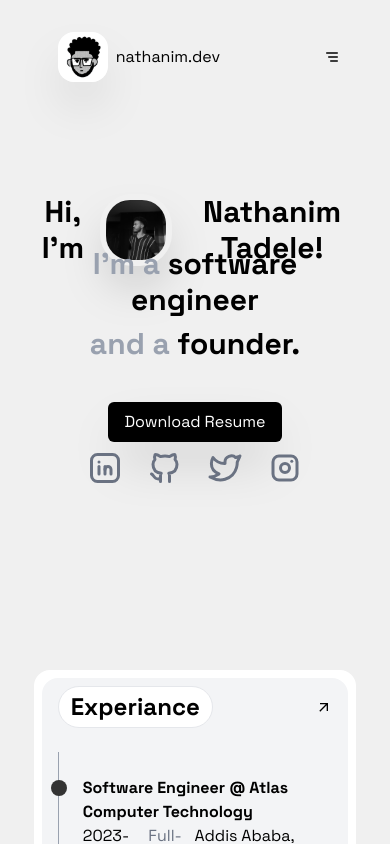
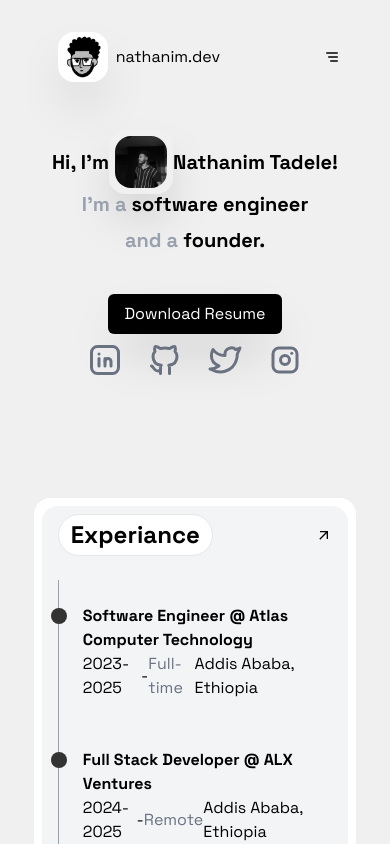
Before and after one commit to Nathanim1919/portfolio-v2, a Next.js app: page / in a window 390 px wide. Built offline with nearby package versions, Linux system fonts and the light colour scheme; no server answers.

Commit message:
fix: make it responsive

```diff
--- a/src/components/Hero.tsx
+++ b/src/components/Hero.tsx
@@ -4,16 +4,16 @@ import { TbBrandGithub, TbBrandInstagram, TbBrandLinkedin, TbBrandTwitter } from
 
 export default function Hero() {
   return (
-    <div className="flex flex-col items-center justify-center relative py-16">
-      <div className="text-center text-3xl md:text-5xl font-bold flex flex-col text-black dark:text-white">
-        <span className="flex items-center justify-center gap-2">
+    <div className="flex flex-col items-center justify-center relative md:py-16">
+      <div className="text-center text-xl sm:text-2xl md:text-5xl font-bold flex flex-col text-black dark:text-white">
+        <span className="flex items-center justify-center md:gap-2">
           Hi, I'm
-        <span className="mr-2 w-25 inline-block p-1.5 shadow-2xl rounded-4xl">
-          <Image src={me} alt="Nathanim Tadele" className="rounded-3xl w-full h-full object-cover bg-white" />
+          <span className="md:mr-2 w-16 md:w-25 inline-block p-1.5 shadow-2xl rounded-2xl md:rounded-4xl">
+            <Image src={me} alt="Nathanim Tadele" className="rounded-2xl md:rounded-3xl w-full h-full object-cover bg-white" />
           </span>
           Nathanim Tadele!
         </span><br />
-        <span className="flex flex-col items-center justify-center gap-2 -mt-14">
+        <span className="flex flex-col items-center justify-center gap-2 -mt-8 md:-mt-14">
           <span className="font-bold">
             <span className="text-gray-400">I'm a</span> software engineer
           </span>
```
Lines whose indentation alone changed are shown as unchanged.
